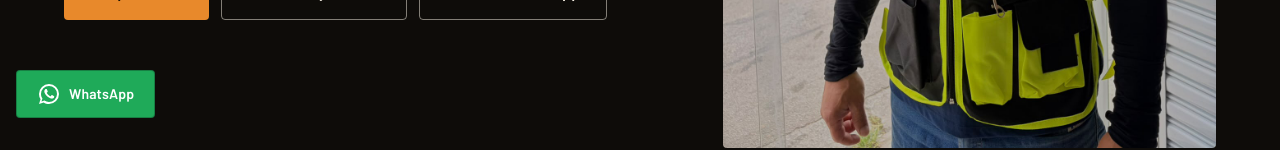
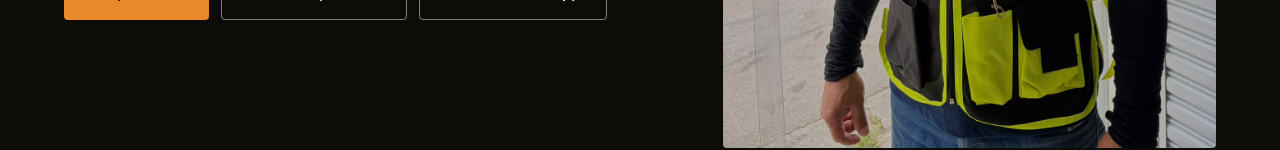
Before and after one commit to camposdevs/QZ_EPIs, a React (Vite) app: page / in a window 1280 px wide. Shown: the part 666-816 px from the top of the page. Built offline with nearby package versions, Linux system fonts and the light colour scheme; no server answers; a web font is replaced by a local one.

Commit message:
chore: remove botão flutuante do WPP

```diff
--- a/src/App.jsx
+++ b/src/App.jsx
@@ -2,7 +2,6 @@ import { useState } from 'react';
 import TopBar from './components/TopBar';
 import Header from './components/Header';
 import Footer from './components/Footer';
-import WhatsAppFab from './components/WhatsAppFab';
 import QuoteDrawer from './components/QuoteDrawer';
 import Hero from './sections/Hero';
 import Linhas from './sections/Linhas';
@@ -34,7 +33,6 @@ export default function App() {
         <Contato />
       </main>
       <Footer />
-      <WhatsAppFab />
       <QuoteDrawer />
     </>
   );
--- a/src/components/WhatsAppFab.jsx
+++ /dev/null
@@ -1,35 +0,0 @@
-import { Fab } from '@mui/material';
-import WhatsAppIcon from '@mui/icons-material/WhatsApp';
-import { waLink, GENERIC_MESSAGE } from '../utils/whatsapp';
-import { track } from '../utils/analytics';
-
-export default function WhatsAppFab() {
-  return (
-    <Fab
-      variant="extended"
-      color="inherit"
-      href={waLink(GENERIC_MESSAGE)}
-      target="_blank"
-      rel="noopener noreferrer"
-      aria-label="Falar no WhatsApp"
-      onClick={() => track('whatsapp_click', { origem: 'botao_flutuante' })}
-      sx={{
-        position: 'fixed',
-        left: 16,
-        bottom: 'calc(16px + env(safe-area-inset-bottom, 0px))',
-        zIndex: 'fab',
-        gap: 1,
-        px: 2.5,
-        borderRadius: 1,
-        boxShadow: 'none',
-        border: 1,
-        borderColor: 'rgba(0,0,0,0.25)',
-        bgcolor: 'whatsapp.main',
-        color: 'whatsapp.contrastText',
-        '&:hover': { bgcolor: 'whatsapp.dark' },
-      }}
-    >
-      <WhatsAppIcon /> WhatsApp
-    </Fab>
-  );
-}
```
